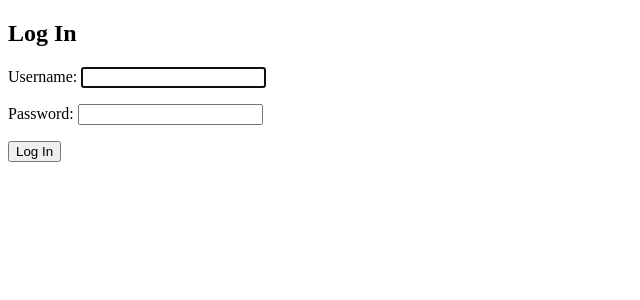
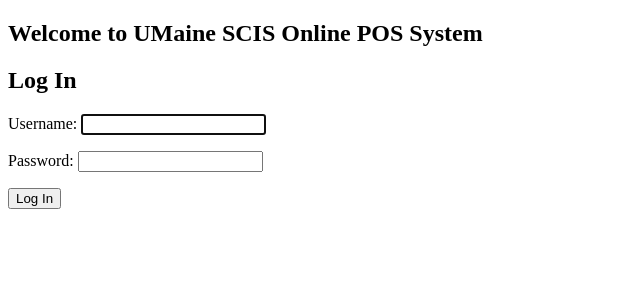
Before and after one commit to liamblair/Integral-Solutions, a Django app: page /accounts/login/ in a window 1280 px wide. Shown: the top 300 px of the page, without its empty margins (0-640 px from the left). Run offline with Django 3.2, Linux system fonts and the light colour scheme; parts of the project's set-up code (start-up, migrations or seed data) failed here and were passed over.

Commit message:
Update login.html

```diff
--- a/src/templates/registration/login.html
+++ b/src/templates/registration/login.html
@@ -4,6 +4,7 @@
 {% block title %}Login{% endblock %}
 
 {% block content %}
+<h2>Welcome to UMaine SCIS Online POS System</h2>
 <h2>Log In</h2>
 <form method="post">
   {% csrf_token %}
```
